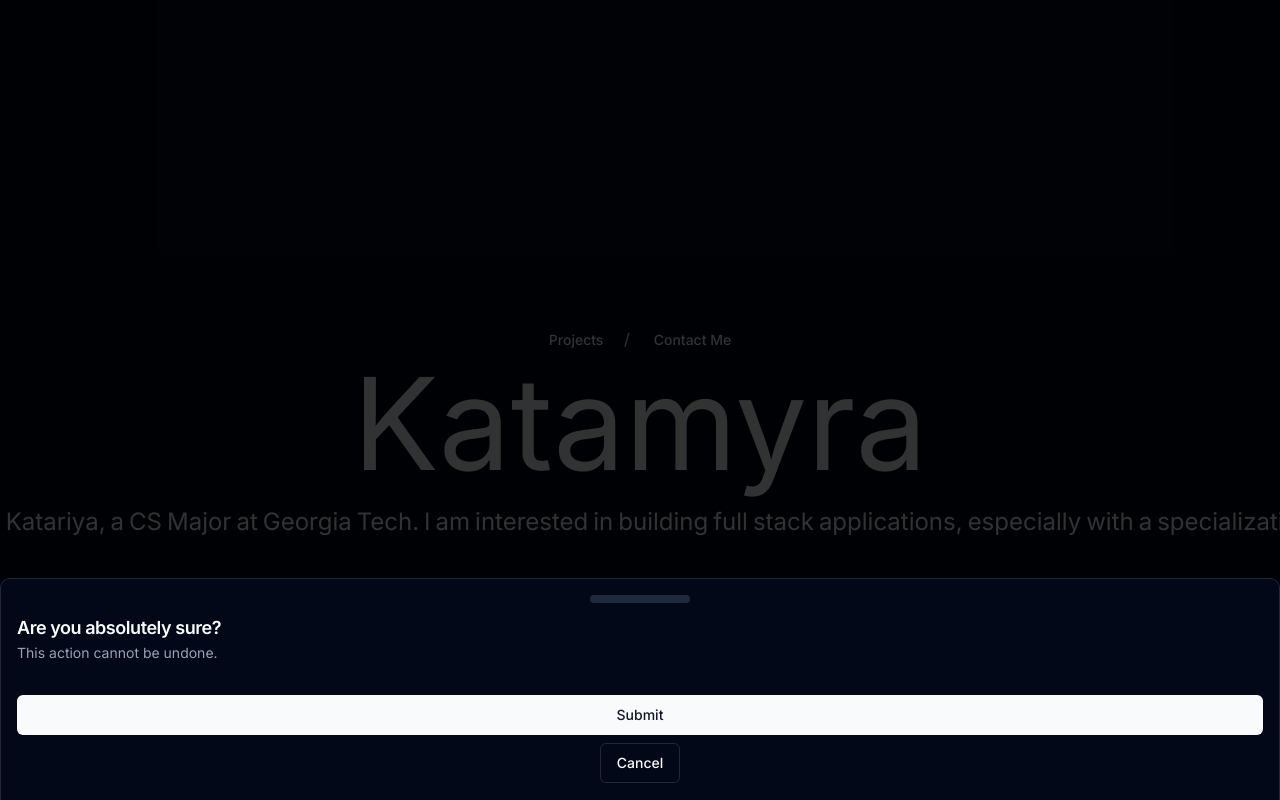
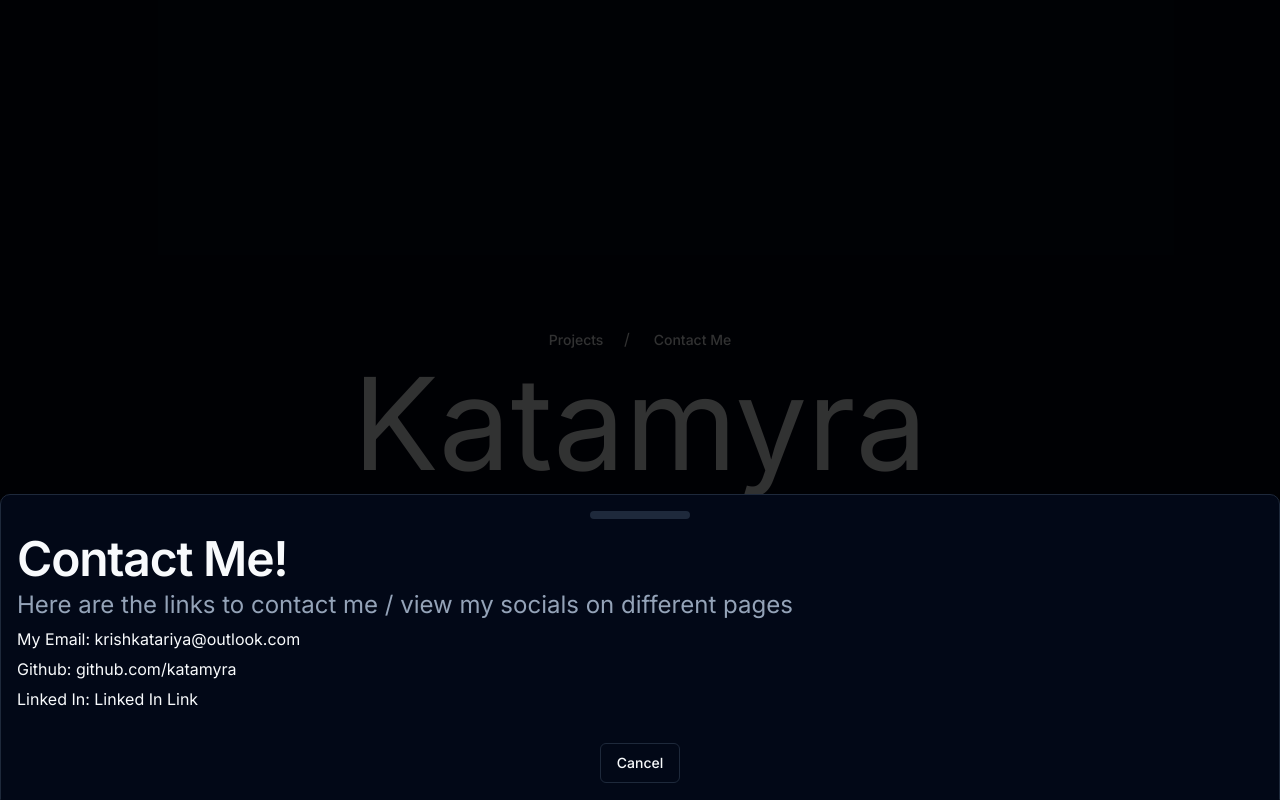
Before and after one commit to katamyra/dev-portfolio, a Next.js app: page / in a window 1280 px wide. Both pictures are taken after a click on the button "Contact Me". Built offline with nearby package versions, Linux system fonts and the light colour scheme.

Commit message:
Added accordion to display important info about myself

```diff
--- a/package.json
+++ b/package.json
@@ -9,6 +9,7 @@
     "lint": "next lint"
   },
   "dependencies": {
+    "@radix-ui/react-accordion": "^1.1.2",
     "@radix-ui/react-dialog": "^1.0.5",
     "@radix-ui/react-slot": "^1.0.2",
     "class-variance-authority": "^0.7.0",
--- a/src/app/page.tsx
+++ b/src/app/page.tsx
@@ -6,6 +6,8 @@ import { motion } from "framer-motion";
 import AnimatedTextWord from "@/components/ui/AnimatedTextWord";
 import Link from "next/link"
 import Particles from "react-tsparticles";
+import AboutMe from '@/components/ui/AboutMe'
+
 import {
   Drawer,
   DrawerClose,
@@ -17,16 +19,11 @@ import {
   DrawerTrigger,
 } from "@/components/ui/drawer"
 
-
-
-
 export default function Home() {
-
-
 
   return (
     <div>
-      <div className="container mx-auto mt-80 flex flex-col items-center">
+      <div className="container mx-auto mt-80 flex flex-col items-center ">
 
         <div className="space-x-2">
 
@@ -35,23 +32,27 @@ export default function Home() {
           </Link>
           /
           <Drawer>
-            <DrawerTrigger><Button variant="ghost">Contact Me</Button></DrawerTrigger>
+            <DrawerTrigger asChild><Button variant="ghost">Contact Me</Button></DrawerTrigger>
             <DrawerContent>
-              <DrawerHeader>
-                <DrawerTitle>Are you absolutely sure?</DrawerTitle>
-                <DrawerDescription>This action cannot be undone.</DrawerDescription>
-              </DrawerHeader>
+              <div>
+                <DrawerHeader>
+                  <DrawerTitle>Contact Me!</DrawerTitle>
+                  <DrawerDescription>Here are the links to contact me / view my socials on different pages</DrawerDescription>
+                  <p> My Email: krishkatariya@outlook.com </p>
+                  <p>Github: <a href="https://github.com/katamyra">github.com/katamyra</a></p>
+                  <p>Linked In: <a>Linked In Link</a></p>
+
+
+
+                </DrawerHeader>
+              </div>
               <DrawerFooter>
-                <Button>Submit</Button>
                 <DrawerClose>
                   <Button variant="outline">Cancel</Button>
                 </DrawerClose>
               </DrawerFooter>
             </DrawerContent>
           </Drawer>
-
-
-
         </div>
         <motion.div
           initial={{ opacity: 0, y: 20 }}
@@ -63,7 +64,7 @@ export default function Home() {
           </h1>
         </motion.div>
         <AnimatedTextWord text="I'm Krish Katariya, a CS Major at Georgia Tech. I am interested in building full stack applications, especially with a specialization in AI."></AnimatedTextWord>
-
+        <AboutMe></AboutMe>
       </div>
     </div>
   );
--- /dev/null
+++ b/src/components/ui/AboutMe.tsx
@@ -0,0 +1,32 @@
+import {
+    Accordion,
+    AccordionContent,
+    AccordionItem,
+    AccordionTrigger,
+  } from "@/components/ui/accordion"
+
+const AboutMe = () => {
+    return (
+        <Accordion type="multiple" className="w-full">
+         <AccordionItem value="item-1">
+          <AccordionTrigger>Basic Info About Me</AccordionTrigger>
+          <AccordionContent>I{"'"}m a Georgia Tech student whose home resides in Irvine, California where I lived since college started.  </AccordionContent>
+        </AccordionItem>
+        <AccordionItem value="item-2">
+          <AccordionTrigger>Technologies That I am Learning</AccordionTrigger>
+          <AccordionContent>
+            Currently, I am learning two different languages/technologies: C++ and Nextjs. I am learning C++ in order to further my skills in developing low-latency back end systems,
+            and I am learning Next js to use for developing websites to showcase future projects.
+          </AccordionContent>
+        </AccordionItem>
+        <AccordionItem value="item-3">
+          <AccordionTrigger>Classes I am Taking</AccordionTrigger>
+          <AccordionContent>Some useful classes I have/are taking include: Computer Organization and Programming, Data Structures and Algorithms,
+            Objects and Design, Linear Algebra, and Intro to Object Oriented Programming. </AccordionContent>
+        </AccordionItem>
+
+
+      </Accordion>
+    )
+}
+export default AboutMe;
--- /dev/null
+++ b/src/components/ui/accordion.tsx
@@ -0,0 +1,58 @@
+"use client"
+
+import * as React from "react"
+import * as AccordionPrimitive from "@radix-ui/react-accordion"
+import { ChevronDown } from "lucide-react"
+
+import { cn } from "@/lib/utils"
+
+const Accordion = AccordionPrimitive.Root
+
+const AccordionItem = React.forwardRef<
+  React.ElementRef<typeof AccordionPrimitive.Item>,
+  React.ComponentPropsWithoutRef<typeof AccordionPrimitive.Item>
+>(({ className, ...props }, ref) => (
+  <AccordionPrimitive.Item
+    ref={ref}
+    className={cn("border-b", className)}
+    {...props}
+  />
+))
+AccordionItem.displayName = "AccordionItem"
+
+const AccordionTrigger = React.forwardRef<
+  React.ElementRef<typeof AccordionPrimitive.Trigger>,
+  React.ComponentPropsWithoutRef<typeof AccordionPrimitive.Trigger>
+>(({ className, children, ...props }, ref) => (
+  <AccordionPrimitive.Header className="flex">
+    <AccordionPrimitive.Trigger
+      ref={ref}
+      className={cn(
+        "flex flex-1 items-center justify-between py-4 font-medium transition-all hover:underline [&[data-state=open]>svg]:rotate-180",
+        className
+      )}
+      {...props}
+    >
+      {children}
+      <ChevronDown className="h-4 w-4 shrink-0 transition-transform duration-200" />
+    </AccordionPrimitive.Trigger>
+  </AccordionPrimitive.Header>
+))
+AccordionTrigger.displayName = AccordionPrimitive.Trigger.displayName
+
+const AccordionContent = React.forwardRef<
+  React.ElementRef<typeof AccordionPrimitive.Content>,
+  React.ComponentPropsWithoutRef<typeof AccordionPrimitive.Content>
+>(({ className, children, ...props }, ref) => (
+  <AccordionPrimitive.Content
+    ref={ref}
+    className="overflow-hidden text-sm transition-all data-[state=closed]:animate-accordion-up data-[state=open]:animate-accordion-down"
+    {...props}
+  >
+    <div className={cn("pb-4 pt-0", className)}>{children}</div>
+  </AccordionPrimitive.Content>
+))
+
+AccordionContent.displayName = AccordionPrimitive.Content.displayName
+
+export { Accordion, AccordionItem, AccordionTrigger, AccordionContent }
--- a/src/components/ui/drawer.tsx
+++ b/src/components/ui/drawer.tsx
@@ -84,7 +84,7 @@ const DrawerTitle = React.forwardRef<
   <DrawerPrimitive.Title
     ref={ref}
     className={cn(
-      "text-lg font-semibold leading-none tracking-tight",
+      "text-5xl font-semibold leading-none tracking-tight",
       className
     )}
     {...props}
@@ -98,7 +98,7 @@ const DrawerDescription = React.forwardRef<
 >(({ className, ...props }, ref) => (
   <DrawerPrimitive.Description
     ref={ref}
-    className={cn("text-sm text-muted-foreground", className)}
+    className={cn("text-2xl text-muted-foreground", className)}
     {...props}
   />
 ))
--- a/tailwind.config.ts
+++ b/tailwind.config.ts
@@ -18,6 +18,20 @@ const config = {
       },
     },
     extend: {
+      keyframes: {
+        "accordion-down": {
+          from: { height: "0" },
+          to: { height: "var(--radix-accordion-content-height)" },
+        },
+        "accordion-up": {
+          from: { height: "var(--radix-accordion-content-height)" },
+          to: { height: "0" },
+        },
+        },
+      animation: {
+        "accordion-down": "accordion-down 0.2s ease-out",
+        "accordion-up": "accordion-up 0.2s ease-out",
+      },
       colors: {
         border: "hsl(var(--border))",
         input: "hsl(var(--input))",
```
Also changed, not shown: 1 other file (tests, documents, lock files or other folders).
